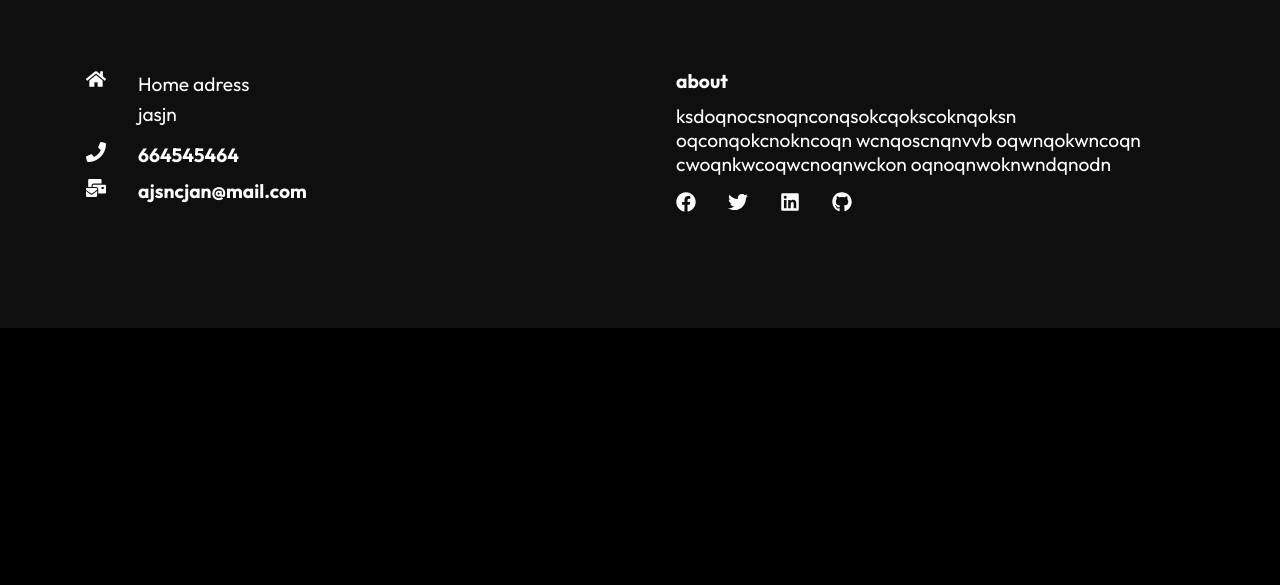
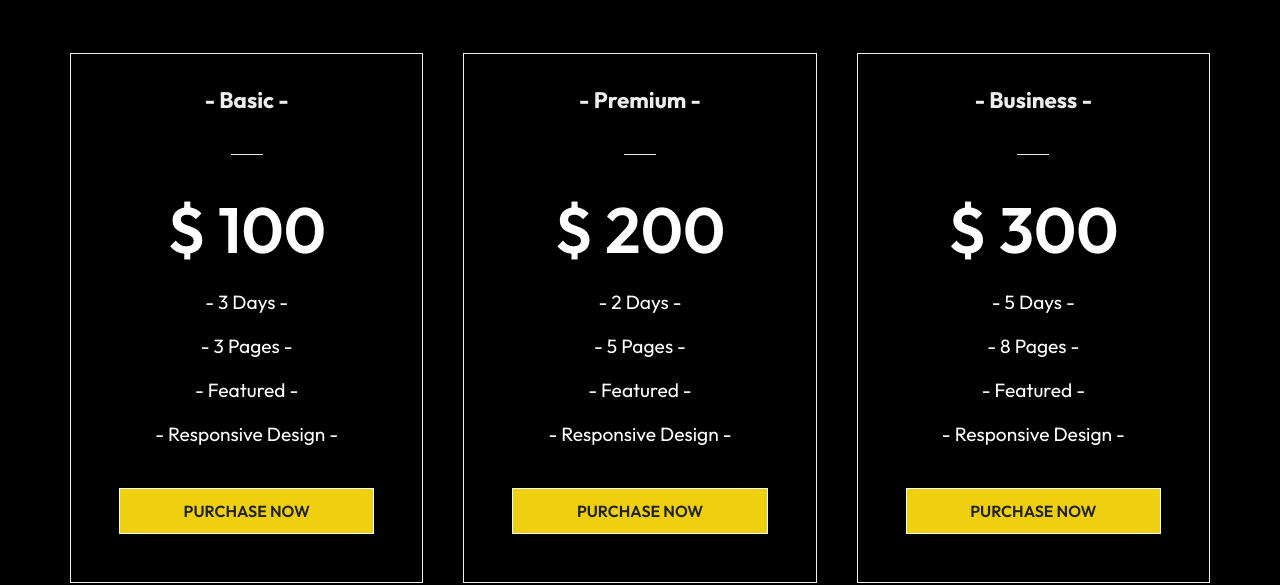
Before and after one commit to Akhi1praveen/Portfolio, a React (Create React App) app in the folder my-app/: page /project in a window 1280 px wide. Shown: the part 523-1108 px from the top of the page. Before the commit the page ends 851 px from the top, so only its background shows below. Built offline with nearby package versions, Linux system fonts and the light colour scheme.

Commit message:
Added pricing card

```diff
--- /dev/null
+++ b/my-app/src/components/Pricingcard.js
@@ -0,0 +1,44 @@
+import { Link } from "react-router-dom"
+import "./pricingcardstyle.css"
+import React from 'react'
+
+const Pricingcard = () => {
+  return (
+    <div className="pricing">
+      <div className="card-container">
+        <div className="card">
+        <h3>- Basic -</h3>
+        <span className="bar"></span>
+        <p className="btc">$ 100</p>
+        <p>- 3 Days -</p>
+        <p>- 3 Pages -</p>
+        <p>- Featured -</p>
+        <p>- Responsive Design -</p>
+        <Link to="/contact" className="btn">Purchase Now</Link>
+      </div>
+      <div className="card">
+        <h3>- Premium -</h3>
+        <span className="bar"></span>
+        <p className="btc">$ 200</p>
+        <p>- 2 Days -</p>
+        <p>- 5 Pages -</p>
+        <p>- Featured -</p>
+        <p>- Responsive Design -</p>
+        <Link to="/contact" className="btn">Purchase Now</Link>
+      </div>
+      <div className="card">
+        <h3>- Business -</h3>
+        <span className="bar"></span>
+        <p className="btc">$ 300</p>
+        <p>- 5 Days -</p>
+        <p>- 8 Pages -</p>
+        <p>- Featured -</p>
+        <p>- Responsive Design -</p>
+        <Link to="/contact" className="btn">Purchase Now</Link>
+      </div>
+    </div>
+    </div>
+  )
+}
+
+export default Pricingcard
--- /dev/null
+++ b/my-app/src/components/pricingcardstyle.css
@@ -0,0 +1,54 @@
+.pricing{
+    width: 100%;
+    padding: 6rem 1rem;
+    background: #000;
+}
+
+.card-container{
+    max-width: 1140px;
+    margin: auto;
+    display: grid;
+    grid-template-columns: repeat(3,1fr);
+    grid-gap: 40px;
+}
+.card{
+    border: 1px solid #eee;
+    color: #eee;
+    text-align: center;
+    padding: 1rem;
+}
+
+.card:hover{
+    background-color: #141414;
+}
+
+.card h3{
+    font-size: 1.4rem;
+    padding: 1rem;
+}
+.card p{
+    padding: 10px 0;
+}
+.bar{
+    border-bottom: 1px solid #eee;
+    width: 10%;
+    margin: 1.5rem auto;
+    display: block;
+}
+.btc{
+    font-size: 4rem;
+    font-weight: 600;
+    padding: 1rem 0;
+}
+.btn{
+    display: block;
+    width: 80%;
+    margin: 2rem auto;
+}
+@media screen and (max-width: 640px) {
+    .card-container{
+    max-width: 90%;
+    margin: auto;
+    grid-template-columns: 1fr;
+}
+}
--- a/my-app/src/index.js
+++ b/my-app/src/index.js
@@ -1,6 +1,6 @@
 import React from 'react';
 import ReactDOM from 'react-dom/client';
-import './index.css';
+// import './index.css';
 import App from './App';
 import { BrowserRouter } from 'react-router-dom';
 
--- a/my-app/src/routes/project.js
+++ b/my-app/src/routes/project.js
@@ -2,12 +2,14 @@ import React from 'react'
 import Navbar from '../components/Navbar'
 import Mainimg2 from '../components/mainimg2'
 import Footer from '../components/Footer'
+import Pricingcard from '../components/Pricingcard'
 
 const project = () => {
   return (
     <div>
       <Navbar/>
       <Mainimg2 heading="Projects" text="Some of my most recent works."/>
+      <Pricingcard/>
      <Footer/>
     </div>
   )
```
